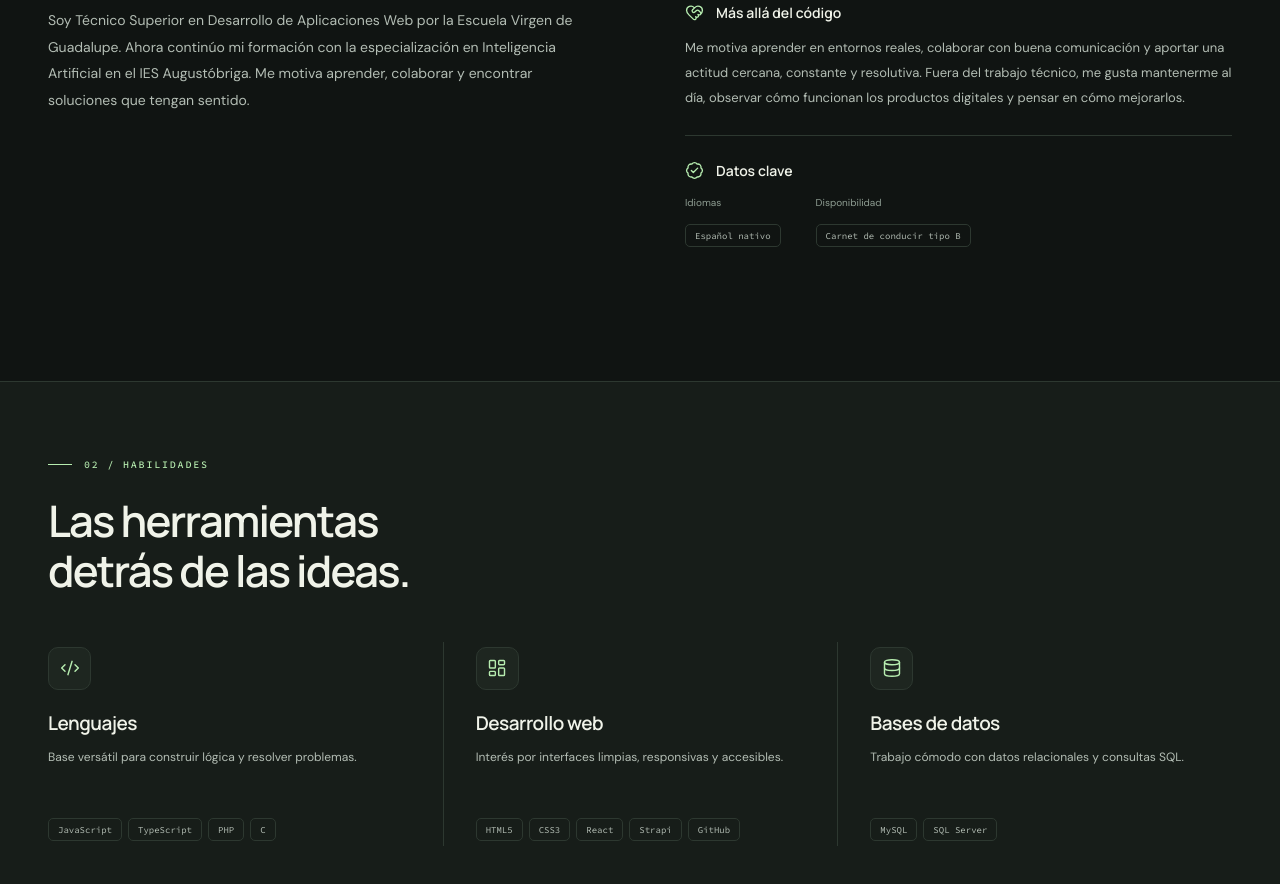
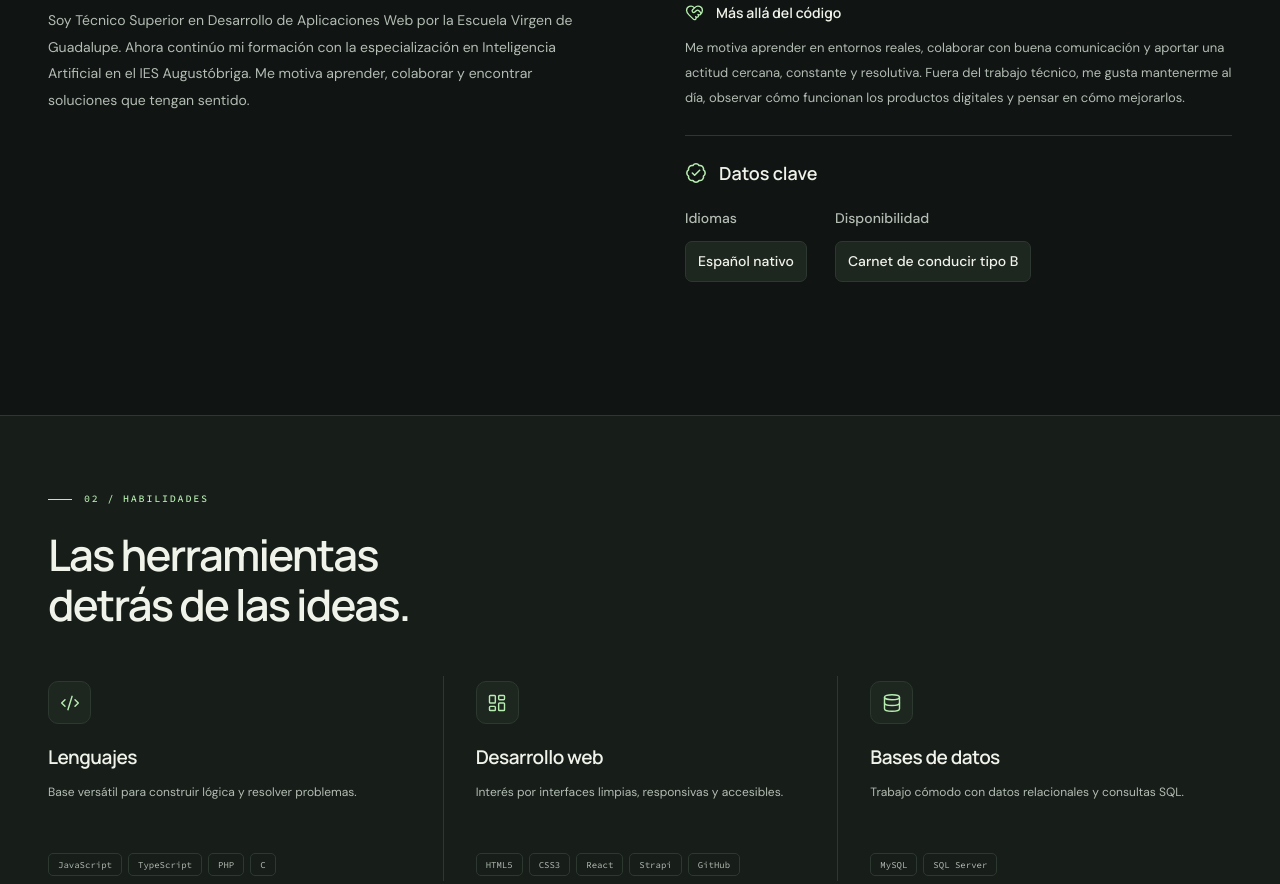
Before and after one commit to Francisco-Javier00/Sobre-mi, a plain HTML site: page index.html in a window 1280 px wide. Shown: the part 1279-2163 px from the top of the page. Drawn offline with nearby package versions, Linux system fonts and the light colour scheme.

Commit message:
Improve key details readability with larger text and tags

```diff
--- a/index.html
+++ b/index.html
@@ -235,7 +235,7 @@
                 </p>
               </article>
 
-              <article class="card">
+              <article class="card key-data-card">
                 <div class="card-topline">
                   <i data-lucide="badge-check"></i>
                   <span>Datos clave</span>
--- a/style.css
+++ b/style.css
@@ -551,13 +551,30 @@ h1 {
 .about-key-data {
   display: flex;
   flex-wrap: wrap;
-  gap: 20px 35px;
+  gap: 22px 28px;
+}
+.key-data-card .card-topline {
+  font-size: 18px;
+  margin-bottom: 22px;
+}
+.key-data-card .card-topline svg {
+  width: 22px;
+  height: 22px;
 }
 .key-data-label {
   display: block;
-  color: var(--text-soft);
-  font-size: 10px;
-  margin-bottom: 9px;
+  color: var(--text-muted);
+  font-size: 14px;
+  font-weight: 500;
+  margin-bottom: 10px;
+}
+.about-key-data .tag {
+  max-width: 100%;
+  padding: 9px 12px;
+  border-radius: 7px;
+  background: var(--raised);
+  color: var(--text-main);
+  font: 500 14px/1.5 var(--font-sans);
 }
 .tags,
 .project-badges {
```
